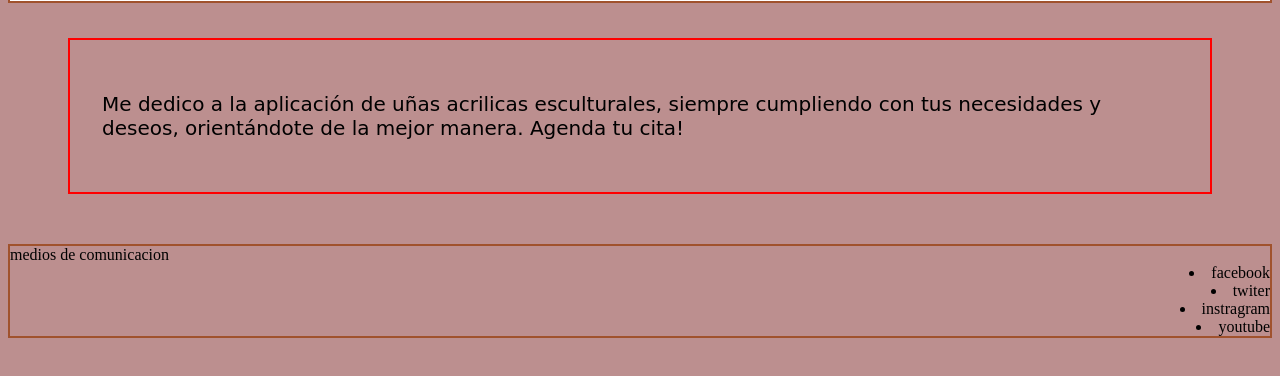
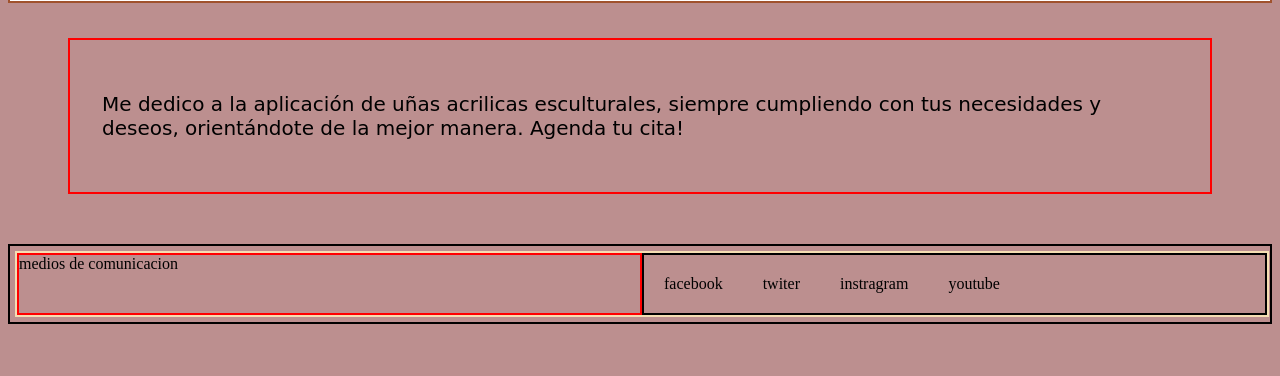
Before and after one commit to chelyvanis1987/programacion1, a plain HTML site: page index.html in a window 1280 px wide. Shown: the part 126-502 px from the top of the page. Drawn offline with Linux system fonts and the light colour scheme.

Commit message:
Cambios al footer

```diff
--- a/estilos.css
+++ b/estilos.css
@@ -25,16 +25,37 @@ p
     font-size: 20px;
     font-family: cursive;
 }
+
+
+
 footer
 {
-
-    border: 2px solid sienna;
-}
-.footer {
-    display: inline-flex;
-    text-align: right;
+    border: black solid 2px;
+    padding: 5px;
 }
 
-.medios {
-    text-align: right;
+.footer
+{
+    border: wheat solid 2px;
+    display: inline-flex;
+    width: 100%;
+
 }
+.texto
+{
+    border: red solid 2px;
+    width: 50%;
+
+}
+.medios
+{
+    display: inline-flex;
+    border: black solid 2px;
+    width: 50%;
+    list-style: none;
+
+}
+li
+{
+    padding: 20px;
+}
--- a/index.html
+++ b/index.html
@@ -20,11 +20,11 @@
 
 </body>
 <footer>
-    <div>
     <div class="footer">
+       <div class="texto">
         medios de comunicacion
-    </div>
 
+        </div>
         <div class="medios">
             <li>facebook</li>
             <li>twiter</li>
@@ -32,7 +32,12 @@
             <li>youtube</li>
         </div>
     </div>
-</div>
+
+
+
+
+
+
 
 </footer>
 </html>
```
